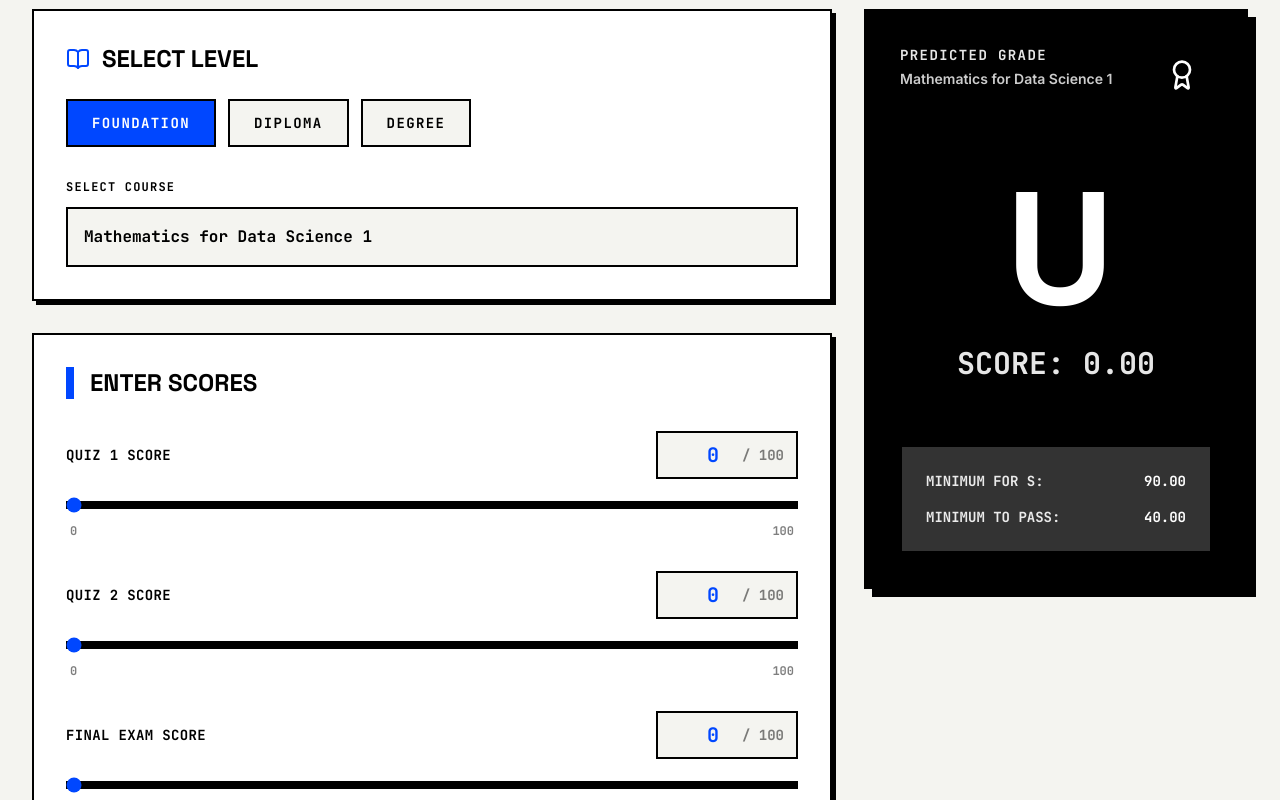
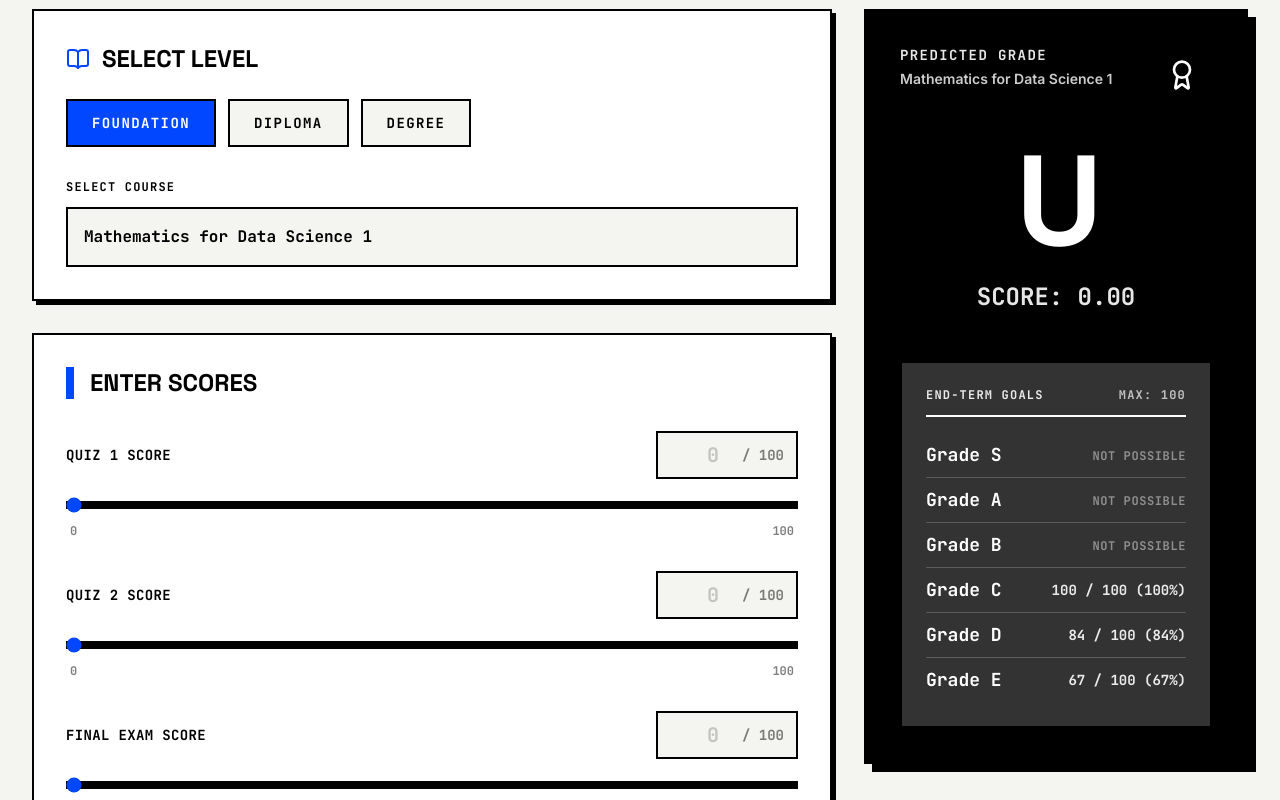
Before and after one commit to 23f2001548/iitmbshub, a React (Vite) app: page /grade-predictor in a window 1280 px wide. Shown: the part 520-1320 px from the top of the page. Built offline with nearby package versions, Linux system fonts and the light colour scheme.

Commit message:
feat(grade-predictor): add dynamic end-term goal calculator

```diff
--- a/src/pages/GradePredictor.jsx
+++ b/src/pages/GradePredictor.jsx
@@ -27,7 +27,7 @@ const GradePredictor = () => {
   useEffect(() => {
     const initialScores = {};
     course.components.forEach(comp => {
-      initialScores[comp.id] = 0;
+      initialScores[comp.id] = '';
     });
     setScores(initialScores);
   }, [course]);
@@ -41,6 +41,68 @@ const GradePredictor = () => {
     const letterGrade = getLetterGrade(calculatedScore);
     setResult({ score: calculatedScore, grade: letterGrade });
   }, [scores, course]);
+
+  const endTermComps = ['f', 'f_40'];
+  const endTermComp = course.components.find(c => endTermComps.includes(c.id));
+
+  const reverseCalculate = () => {
+    if (!endTermComp) return [];
+    const results = [];
+
+    const coercedScores = {};
+    for (const key in scores) {
+      if (key !== endTermComp.id) {
+        coercedScores[key] = Number(scores[key]) || 0;
+      }
+    }
+
+    const grades = [
+      { name: 'S', threshold: 90 },
+      { name: 'A', threshold: 80 },
+      { name: 'B', threshold: 70 },
+      { name: 'C', threshold: 60 },
+      { name: 'D', threshold: 50 },
+      { name: 'E', threshold: 40 }
+    ];
+
+    grades.forEach(g => {
+      const scoreWith0 = course.calculate({ ...coercedScores, [endTermComp.id]: 0 });
+      const scoreWithMax = course.calculate({ ...coercedScores, [endTermComp.id]: endTermComp.max });
+      const epsilon = 0.0001;
+
+      if (scoreWith0 >= g.threshold - epsilon) {
+        results.push({ grade: g.name, status: 'secured' });
+      } else if (scoreWithMax < g.threshold - epsilon) {
+        results.push({ grade: g.name, status: 'impossible' });
+      } else {
+        let low = 0;
+        let high = endTermComp.max;
+        let ans = endTermComp.max;
+        for (let i = 0; i < 40; i++) {
+          let mid = (low + high) / 2;
+          if (course.calculate({ ...coercedScores, [endTermComp.id]: mid }) >= g.threshold - epsilon) {
+            ans = mid;
+            high = mid;
+          } else {
+            low = mid;
+          }
+        }
+        let requiredInt = Math.ceil(ans - 0.001);
+        if (requiredInt < 0) requiredInt = 0;
+        if (requiredInt > endTermComp.max) requiredInt = endTermComp.max;
+
+        results.push({
+          grade: g.name,
+          status: 'achievable',
+          required: requiredInt,
+          max: endTermComp.max,
+          percentage: Math.round((requiredInt / endTermComp.max) * 100)
+        });
+      }
+    });
+
+    return results;
+  };
 
   const handleScoreChange = (id, value) => {
     setScores(prev => ({
@@ -192,8 +254,9 @@ const GradePredictor = () => {
           initial={{ x: 20, opacity: 0 }}
           animate={{ x: 0, opacity: 1 }}
           transition={{ delay: 0.3 }}
+          className="sticky top-28"
         >
-          <div className={`p-8 border-4 sticky top-28 transition-colors duration-300 shadow-[8px_8px_0px_0px_#000] dark:shadow-[8px_8px_0px_0px_#FFF] ${gradeColors[result.grade]}`}>
+          <div className={`p-8 border-4 transition-colors duration-300 shadow-[8px_8px_0px_0px_#000] dark:shadow-[8px_8px_0px_0px_#FFF] ${gradeColors[result.grade]}`}>
             <div className="flex justify-between items-start mb-8">
               <div>
                 <h3 className="font-mono text-sm uppercase tracking-widest font-bold opacity-90">Predicted Grade</h3>
@@ -204,21 +267,44 @@ const GradePredictor = () => {
               </div>
             </div>
 
-            <div className="text-center my-16">
+            <div className="text-center my-8">
               <motion.div
                 key={result.grade}
                 initial={{ scale: 0.8, opacity: 0 }}
                 animate={{ scale: 1, opacity: 1 }}
                 transition={{ type: "spring", stiffness: 400, damping: 25 }}
-                className="font-display text-[10rem] leading-none font-black tracking-tighter mb-4"
+                className="font-display text-[8rem] leading-none font-black tracking-tighter mb-4"
               >
                 {result.grade}
               </motion.div>
-              <div className="font-mono text-3xl font-black opacity-90">
+              <div className="font-mono text-2xl font-black opacity-90">
                 SCORE: {result.score.toFixed(2)}
               </div>
             </div>
 
+            {endTermComp ? (
+              <div className="mt-12 bg-white/20 border-2 border-black p-6">
+                <div className="font-mono text-xs uppercase tracking-widest font-black mb-4 pb-3 border-b-2 border-current flex items-center justify-between">
+                  <span className="opacity-90">End-Term Goals</span>
+                  <span className="opacity-70">MAX: {endTermComp.max}</span>
+                </div>
+                <div className="space-y-0">
+                  {reverseCalculate().map((res, i, arr) => (
+                    <div key={res.grade}>
+                      <div className="flex justify-between items-center font-mono text-sm font-bold py-2">
+                        <span className="text-lg">Grade {res.grade}</span>
+                        <span className="opacity-90 text-right">
+                          {res.status === 'secured' && 'Secured ✓'}
+                          {res.status === 'impossible' && <span className="opacity-50 text-xs uppercase tracking-wider">Not possible</span>}
+                          {res.status === 'achievable' && `${res.required} / ${res.max} (${res.percentage}%)`}
+                        </span>
+                      </div>
+                      {i < arr.length - 1 && <div className="h-px bg-current opacity-20"></div>}
+                    </div>
+                  ))}
+                </div>
+              </div>
+            ) : (
               <div className="mt-12 bg-white/20 border-2 border-black p-6">
                 <div className="flex items-center justify-between font-mono text-sm font-bold uppercase">
                   <span className="opacity-90">Minimum for S:</span>
@@ -229,6 +315,7 @@ const GradePredictor = () => {
                   <span>40.00</span>
                 </div>
               </div>
+            )}
           </div>
         </motion.div>
 
```
Also changed, not shown: 1 other file (tests, documents, lock files or other folders). Lines whose indentation alone changed are shown as unchanged.
